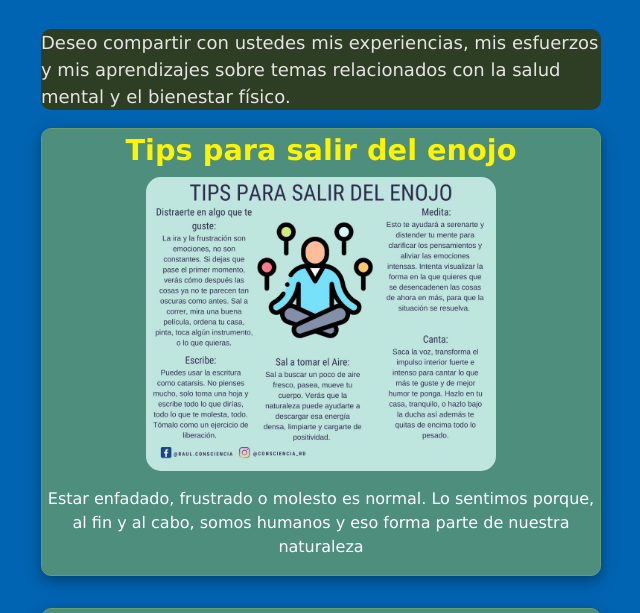
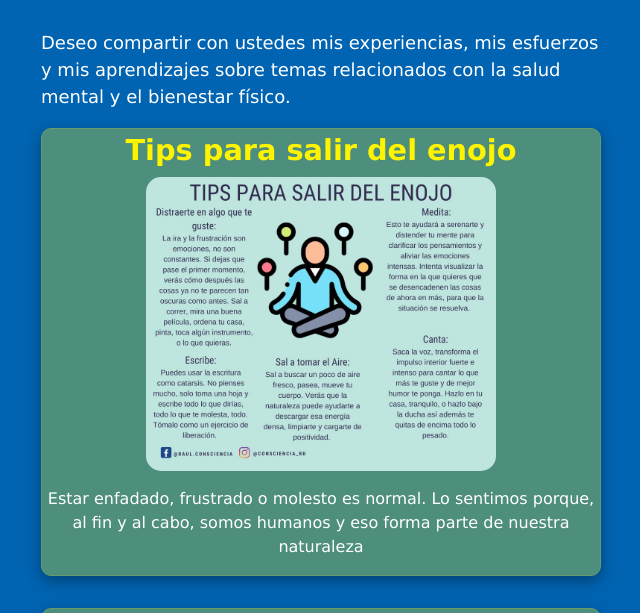
Before and after one commit to magoMercurio/raul-consciencia, an Astro site: page /blog in a window 1280 px wide. Shown: the part 110-723 px from the top of the page, without its empty margins (319-959 px from the left). Built offline with nearby package versions, Linux system fonts and the light colour scheme; Astro itself is replaced by a stand-in of ours.

Commit message:
Update blog.astro

```diff
--- a/src/pages/blog.astro
+++ b/src/pages/blog.astro
@@ -46,10 +46,11 @@ const posts = (await Astro.glob('./blog/*.{md,mdx}')).sort(
 			*/
 
 			.blog-presentation {
-				background-color: #2D3E24;
+
 				border-radius: 10px;
 				word-wrap: break-word;
 				font-size: 18px;
+				color: white;
 
 			}
 
```
